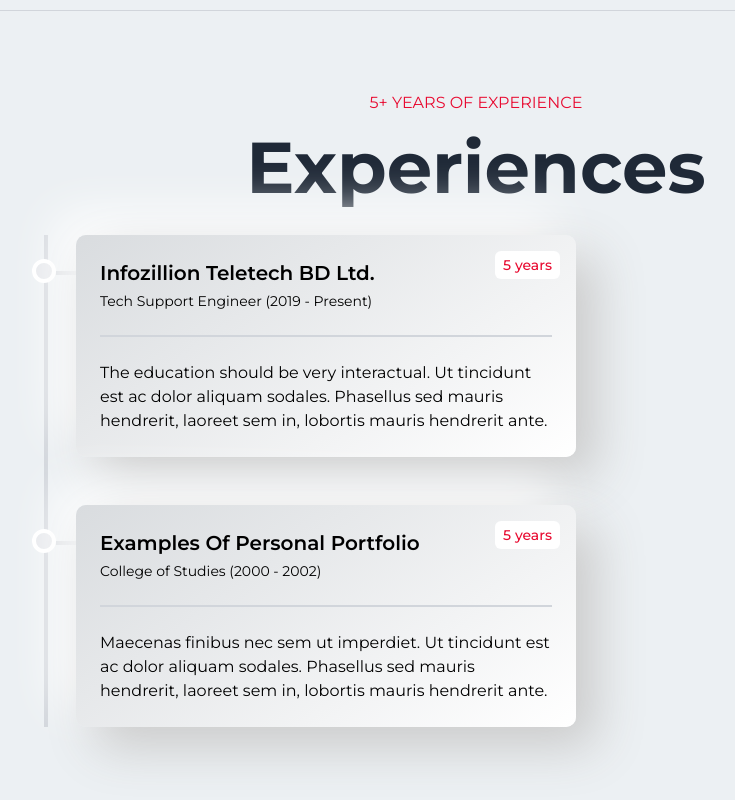
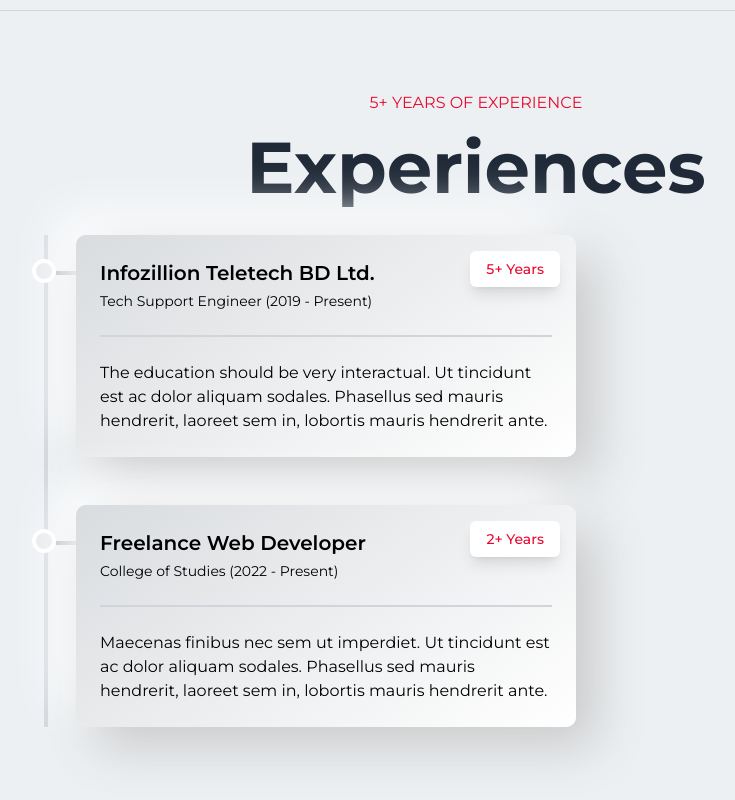
Before and after one commit to Ashik-Ahmed/ashik_ahmed, a Next.js app: page / in a window 1280 px wide. Shown: the part 3828-4628 px from the top of the page, without its empty margins (164-899 px from the left). Built offline with nearby package versions, Linux system fonts and the light colour scheme.

Commit message:
experience section completed

```diff
--- a/src/app/components/Experience/Experience.jsx
+++ b/src/app/components/Experience/Experience.jsx
@@ -8,14 +8,14 @@
             organization: "Tech Support Engineer",
             period: "2019 - Present",
             description: "The education should be very interactual. Ut tincidunt est ac dolor aliquam sodales. Phasellus sed mauris hendrerit, laoreet sem in, lobortis mauris hendrerit ante.",
-            duration: `${Math.floor((new Date() - new Date(2019, 5)) / (1000 * 60 * 60 * 24 * 365))} years`
+            duration: `${Math.floor((new Date() - new Date(2019, 5)) / (1000 * 60 * 60 * 24 * 365))}+ Years`
         },
         {
-            title: "Examples Of Personal Portfolio",
+            title: "Freelance Web Developer",
             organization: "College of Studies",
-            period: "2000 - 2002",
+            period: "2022 - Present",
             description: "Maecenas finibus nec sem ut imperdiet. Ut tincidunt est ac dolor aliquam sodales. Phasellus sed mauris hendrerit, laoreet sem in, lobortis mauris hendrerit ante.",
-            duration: `${Math.floor((new Date() - new Date(2019, 5)) / (1000 * 60 * 60 * 24 * 365))} years`
+            duration: `${Math.floor((new Date() - new Date(2022, 5)) / (1000 * 60 * 60 * 24 * 365))}+ Years`
         },
     ];
 
@@ -46,17 +46,17 @@
 
 const ExperienceCard = ({ experience }) => {
     return (
-        <div className="relative pl-8">
+        <div className="relative pl-8 group">
             {/* Timeline circle */}
-            <div className="absolute left-0 top-6 -translate-x-1/2 w-6 h-6 rounded-full border-4 border-white bg-gray-200 " />
+            <div className="absolute left-0 top-6 -translate-x-1/2 w-6 h-6 rounded-full border-4 border-white bg-gray-200 group-hover:bg-primary transition-all duration-500" />
 
             {/* Connection line */}
-            <div className="absolute left-3 top-9 w-5 h-1 bg-gray-300" />
+            <div className="absolute left-3 top-9 w-5 h-1 bg-gray-400" />
 
             {/* Experience card */}
             <div className={`${styles.card} rounded-lg shadow-md p-6 relative group`}>
                 {/* Rating badge */}
-                <div className="absolute top-4 right-4 bg-white group-hover:bg-pink-500 text-primary group-hover:text-white rounded-md px-2 py-1 text-sm font-medium">
+                <div className="absolute top-4 right-4 bg-white group-hover:bg-pink-500 text-primary group-hover:text-white shadow-lg rounded-md px-4 py-2 text-sm font-medium">
                     {experience?.duration}
                 </div>
 
```
